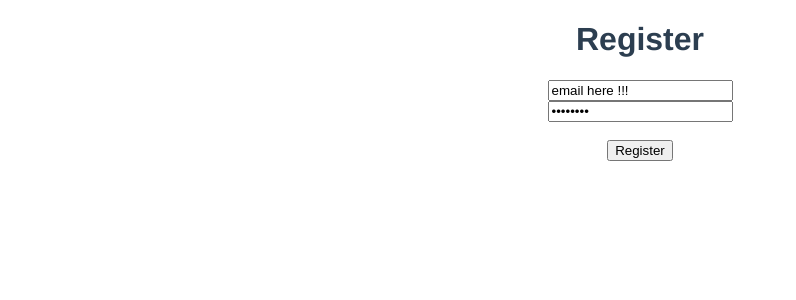
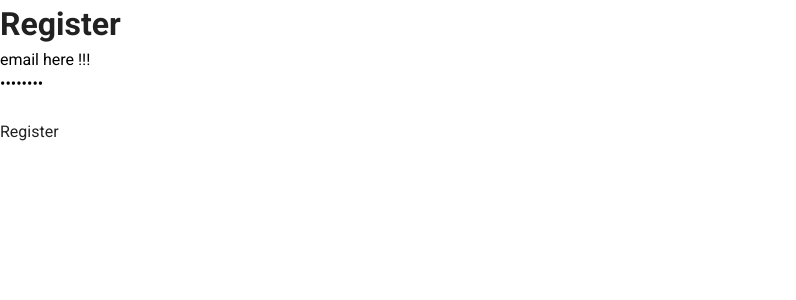
Before and after one commit to ro-hit81/playlist_app, a Vue app: page /register in a window 1280 px wide. Shown: the top 300 px of the page, without its empty margins (0-796 px from the left). Built offline with nearby package versions, Linux system fonts and the light colour scheme.

Commit message:
Managing initial stage of vuetify plugin.

```diff
--- a/package.json
+++ b/package.json
@@ -13,6 +13,7 @@
     "register-service-worker": "^1.7.1",
     "vue": "^2.6.11",
     "vue-router": "^3.2.0",
+    "vuetify": "^2.2.11",
     "vuex": "^3.4.0"
   },
   "devDependencies": {
@@ -26,7 +27,10 @@
     "eslint": "^6.7.2",
     "eslint-plugin-vue": "^6.2.2",
     "node-sass": "^4.12.0",
+    "sass": "^1.19.0",
     "sass-loader": "^8.0.2",
-    "vue-template-compiler": "^2.6.11"
+    "vue-cli-plugin-vuetify": "~2.0.6",
+    "vue-template-compiler": "^2.6.11",
+    "vuetify-loader": "^1.3.0"
   }
 }
--- a/public/index.html
+++ b/public/index.html
@@ -6,6 +6,8 @@
     <meta name="viewport" content="width=device-width,initial-scale=1.0">
     <link rel="icon" href="<%= BASE_URL %>favicon.ico">
     <title><%= htmlWebpackPlugin.options.title %></title>
+    <link rel="stylesheet" href="https://fonts.googleapis.com/css?family=Roboto:100,300,400,500,700,900">
+    <link rel="stylesheet" href="https://cdn.jsdelivr.net/npm/@mdi/font@latest/css/materialdesignicons.min.css">
   </head>
   <body>
     <noscript>
--- a/src/App.vue
+++ b/src/App.vue
@@ -1,28 +1,17 @@
 <template>
-  <div id="app">
-    <router-view/>
-  </div>
+  <v-app>
+    <v-content>
+      <router-view></router-view>
+    </v-content>
+  </v-app>
 </template>
 
-<style lang="scss">
-#app {
-  font-family: Avenir, Helvetica, Arial, sans-serif;
-  -webkit-font-smoothing: antialiased;
-  -moz-osx-font-smoothing: grayscale;
-  text-align: center;
-  color: #2c3e50;
+<script>
+
+export default {
+  name: 'App',
+  data: () => ({
+    //
+  }),
 }
-
-#nav {
-  padding: 30px;
-
-  a {
-    font-weight: bold;
-    color: #2c3e50;
-
-    &.router-link-exact-active {
-      color: #42b983;
-    }
-  }
-}
-</style>
+</script>
--- a/src/main.js
+++ b/src/main.js
@@ -3,11 +3,13 @@
 import './registerServiceWorker'
 import router from './router'
 import store from './store'
+import vuetify from './plugins/vuetify';
 
 Vue.config.productionTip = false
 
 new Vue({
   router,
   store,
+  vuetify,
   render: h => h(App)
 }).$mount('#app')
--- /dev/null
+++ b/src/plugins/vuetify.js
@@ -0,0 +1,7 @@
+import Vue from 'vue';
+import Vuetify from 'vuetify/lib';
+
+Vue.use(Vuetify);
+
+export default new Vuetify({
+});
--- a/src/views/About.vue
+++ /dev/null
@@ -1,5 +0,0 @@
-<template>
-  <div class="about">
-    <h1>This is an about page</h1>
-  </div>
-</template>
--- a/src/views/Home.vue
+++ b/src/views/Home.vue
@@ -1,7 +1,6 @@
 <template>
   <div class="home">
-    <img alt="Vue logo" src="../assets/logo.png">
-    <HelloWorld msg="Welcome to Your Vue.js App"/>
+    <h1>HOME</h1>
   </div>
 </template>
 
@@ -9,8 +8,6 @@
 // @ is an alias to /src
 
 export default {
-  name: 'Home',
-  components: {
-  }
+
 }
 </script>
--- /dev/null
+++ b/vue.config.js
@@ -0,0 +1,5 @@
+module.exports = {
+  "transpileDependencies": [
+    "vuetify"
+  ]
+}
```
Also changed, not shown: src/assets/logo.svg (added), 1 other file (tests, documents, lock files or other folders).
